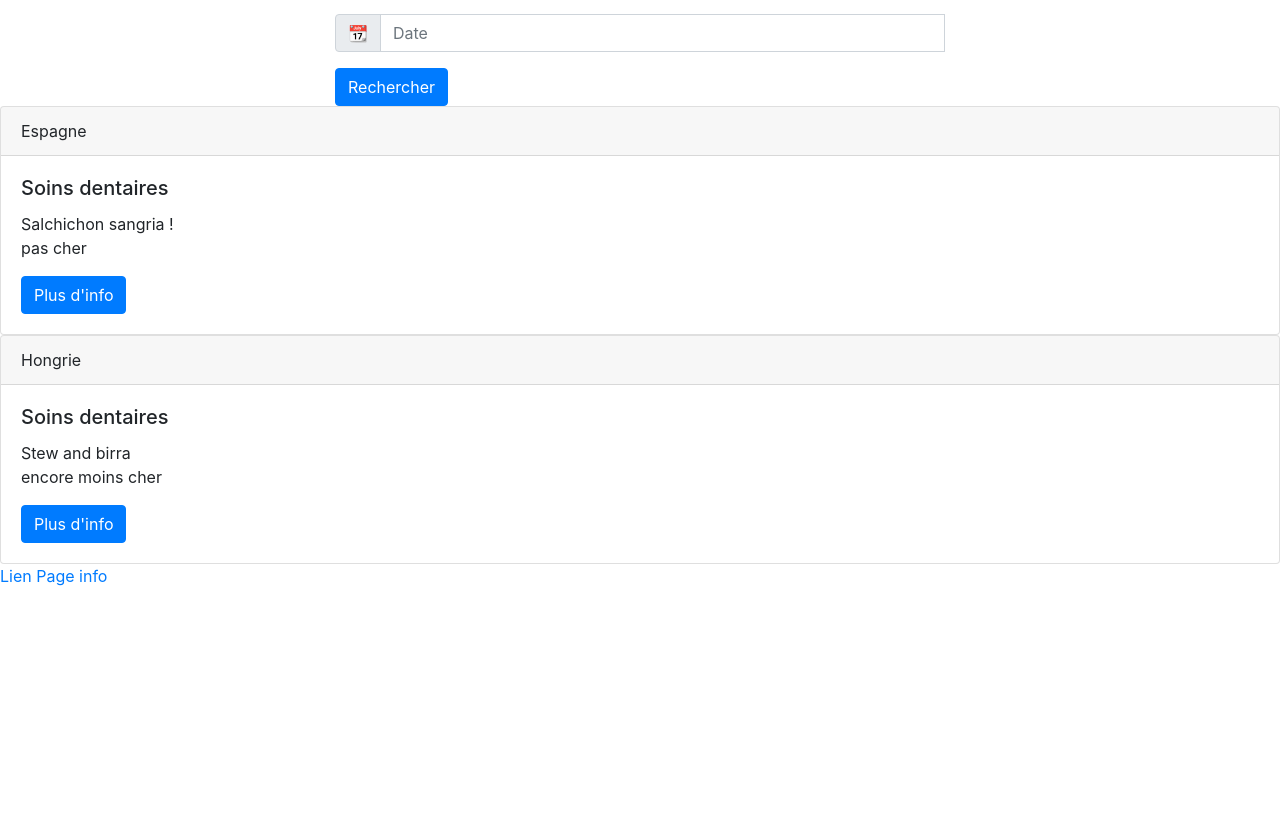
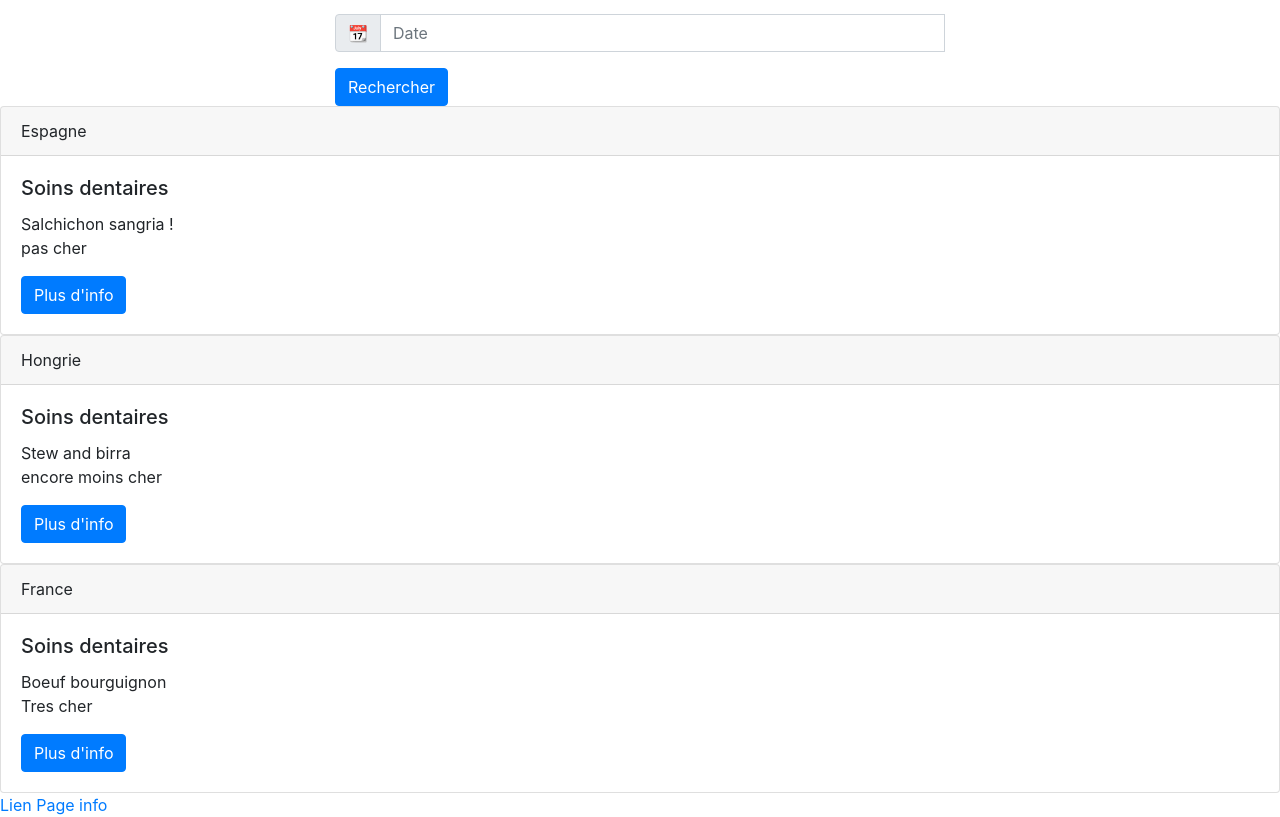
Before and after one commit to BenjaminDexant/hackathon-doctodev, a React (Create React App) app: page / in a window 1280 px wide. Shown: the part 876-1693 px from the top of the page. Before the commit the page ends 1464 px from the top, so only its background shows below. Built offline with nearby package versions, Linux system fonts and the light colour scheme.

Commit message:
origin country added in result

```diff
--- a/src/App.js
+++ b/src/App.js
@@ -4,7 +4,6 @@ import Home from "./Home";
 import Infos from "./Infos";
 import "./App.css";
 import Navigation from "./components/Navigation";
-
 
 function App() {
   return (
--- a/src/components/ResultsList.js
+++ b/src/components/ResultsList.js
@@ -1,24 +1,33 @@
 import React from "react";
 import Results from "./Results";
+import ResultsOrigin from "./ResultsOrigin";
 
 const resultSample = [
   {
-    categorie: 'Soins dentaires',
-    name: 'Espagne',
-    description: 'Salchichon sangria !',
-    price: 'pas cher'
+    categorie: "Soins dentaires",
+    name: "Espagne",
+    description: "Salchichon sangria !",
+    price: "pas cher",
   },
   {
-    categorie: 'Soins dentaires',
-    name: 'Hongrie',
-    description: 'Stew and birra',
-    price: 'encore moins cher'
-  }
+    categorie: "Soins dentaires",
+    name: "Hongrie",
+    description: "Stew and birra",
+    price: "encore moins cher",
+  },
 ];
 
+const originSample =
+  {
+    categorie: "Soins dentaires",
+    name: "France",
+    description: "Boeuf bourguignon",
+    price: "Tres cher",
+  };
 
 const ResultsList = () => {
   return (
+    <div>
       <div>
         {resultSample.map((country) => (
           <Results
@@ -29,6 +38,15 @@ const ResultsList = () => {
           />
         ))}
       </div>
+      <div>
+        <ResultsOrigin
+          categorie={originSample.categorie}
+          name={originSample.name}
+          description={originSample.description}
+          price={originSample.price}
+        />
+      </div>
+    </div>
   );
 };
 
--- /dev/null
+++ b/src/components/ResultsOrigin.js
@@ -0,0 +1,21 @@
+import React from "react";
+import { Card } from "react-bootstrap";
+import { Button } from "react-bootstrap";
+
+const ResultsOrigin = (props) => {
+  return (
+    <Card>
+      <Card.Header>{props.name}</Card.Header>
+      <Card.Body>
+        <Card.Title>{props.categorie}</Card.Title>
+        <Card.Text>
+          <div>{props.description}</div>
+          <div>{props.price}</div>
+        </Card.Text>
+        <Button variant="primary">Plus d'info</Button>
+      </Card.Body>
+    </Card>
+  );
+}
+
+export default ResultsOrigin;
```
Lines whose indentation alone changed are shown as unchanged.
